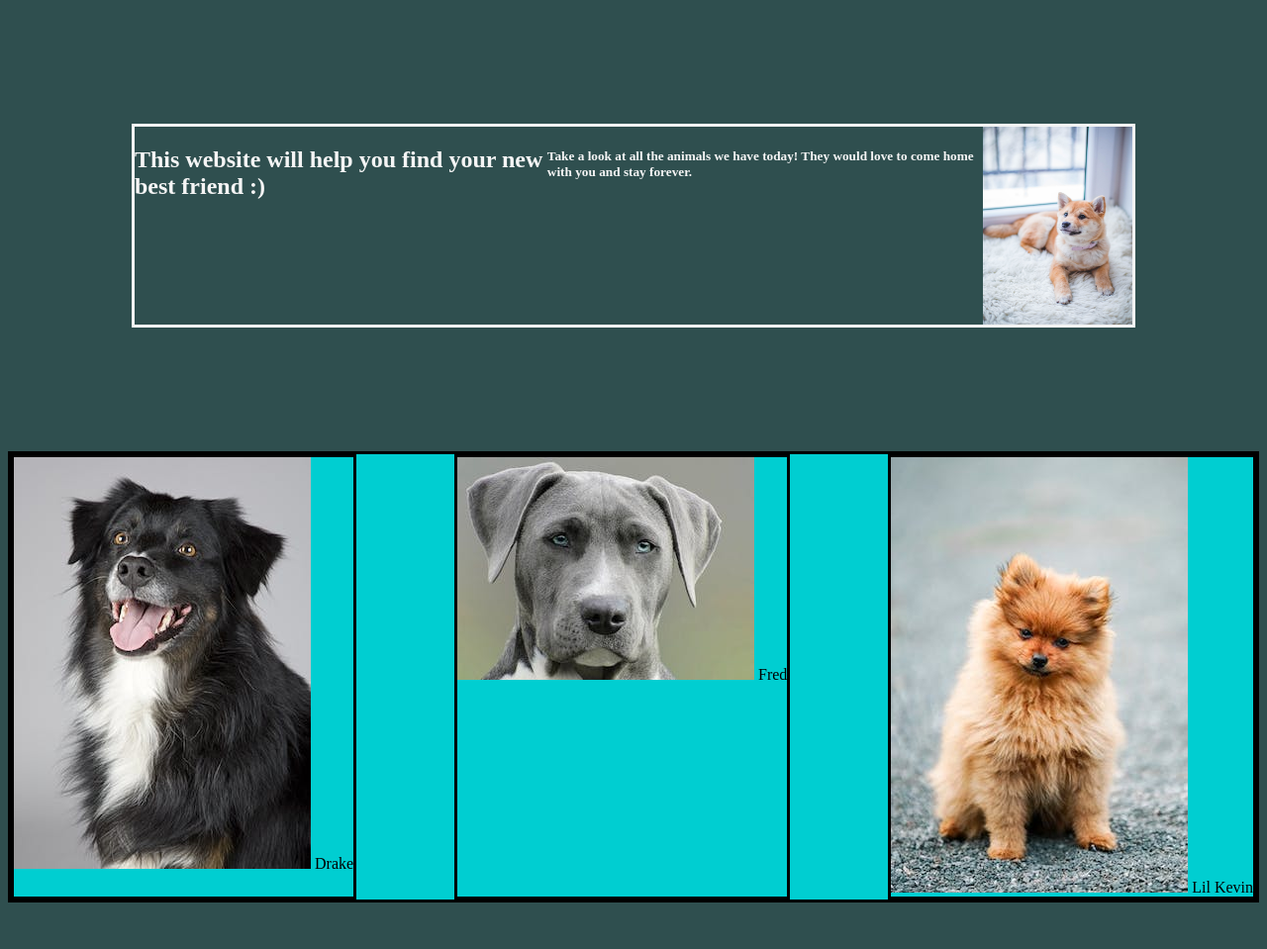
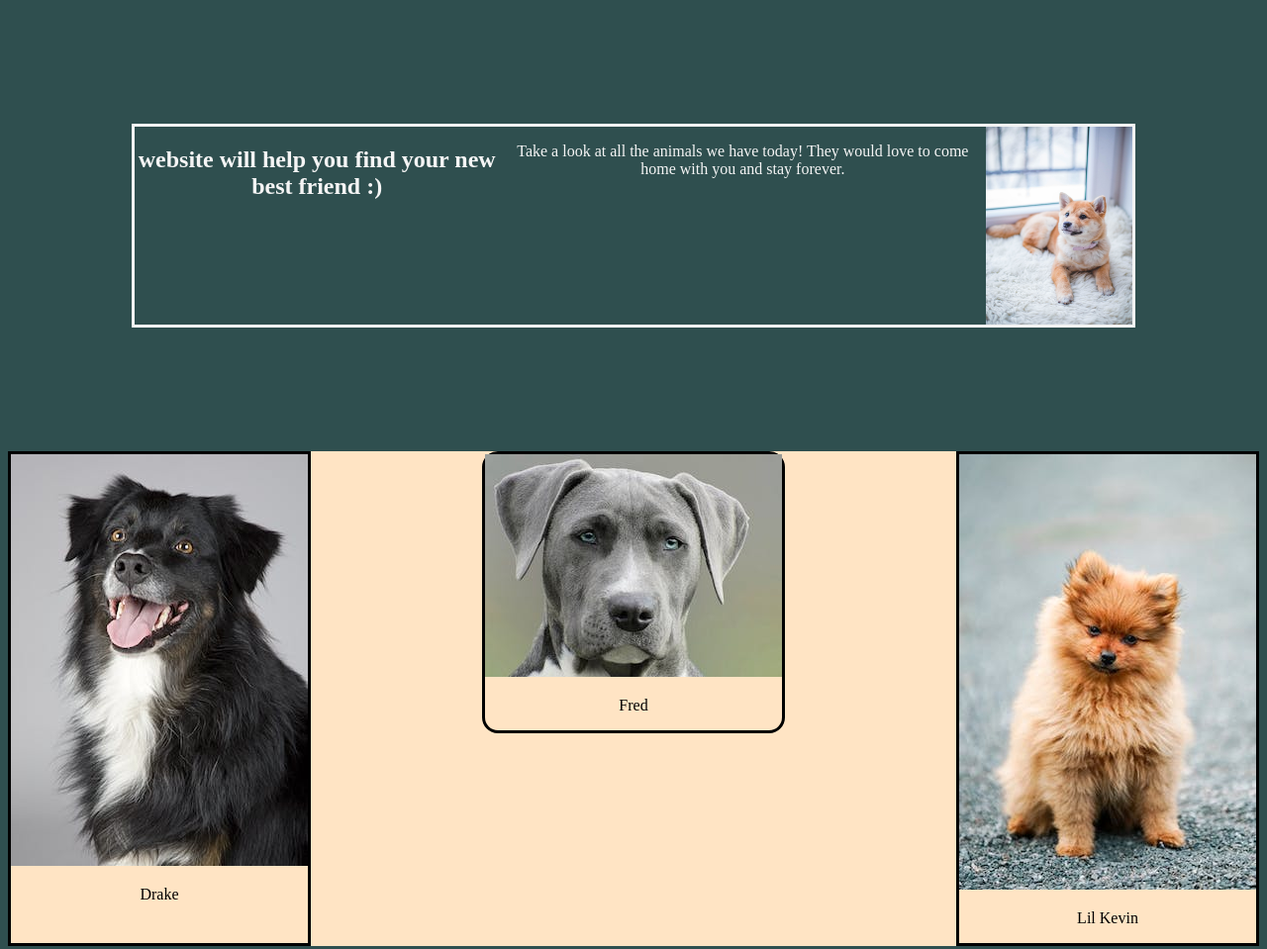
Before and after one commit to ZachBova/animal-shelter, a plain HTML site: page index.html in a window 1280 px wide. Shown: the part 51-1010 px from the top of the page at 99% size. Drawn offline with Linux system fonts and the light colour scheme.

```diff
--- a/css/index.css
+++ b/css/index.css
@@ -20,6 +20,7 @@
 
   margin: 125px;
     border-style: solid;
+  text-align: center;
 
 }
 
@@ -51,8 +52,8 @@
 
 .container2 {
     display: flex;
-    background-color: darkturquoise;
-border-style: solid;
+    background-color: bisque;
+
 justify-content: space-between;
 
 }
@@ -62,18 +63,23 @@
 .dog-2 {
 
 border-style: solid;
+text-align: center;
 
 }
 
 .dog-3 {
+    border-style: solid;
+border-radius: 1em;
+text-align: center;
+background-attachment: fixed;
+height: fit-content;
 
-border-style: solid;
 }
 
 
 .dog-4 {
 border-style: solid;
-
+text-align: center;
 }
 
 
--- a/index.html
+++ b/index.html
@@ -12,7 +12,7 @@
 
         <div  class="title"></h1> Animal Shelter  </div>
 
-       <a> <div class="item">Home</div> </a>
+       <div class="item">Home</div>
 
         <div class="item">Your Profile</div>
 
@@ -25,19 +25,27 @@
 <div>
 
 <Div class="second">
-    <h2> This website will help you find your new best friend :) </h2>
-    <h5> Take a look at all the animals we have today! They would love to come home with you and stay forever.
-
-    </h5>
+    <h2>  website will help you find your new best friend :) </h2>
+   <p> Take a look at all the animals we have today! They would love to come home with you and stay forever.
+</p>
 
     <img src="./images/dog-1.jpg" class="dog">
 
 </Div>
 
 <div class="container2">
-    <div class="dogimage dog-2"> <img src="images/dog2.jpeg"> Drake</div>
-    <div class="dogimage dog-3"> <img src="images/dog3.jpeg"> Fred</div>
-    <div class="dogimage dog-4"> <img src="images/dog4.jpeg" > Lil Kevin </div>
+
+    <div class="dogimage dog-2"> <img src="images/dog2.jpeg">
+    <p>Drake</p>
+    </div>
+
+    <div class="dogimage dog-3"> <img src="images/dog3.jpeg">
+    <p>Fred</p>
+    </div>
+
+    <div class="dogimage dog-4"> <img src="images/dog4.jpeg" >
+    <p>Lil Kevin</p>
+    </div>
 
 
 
```
